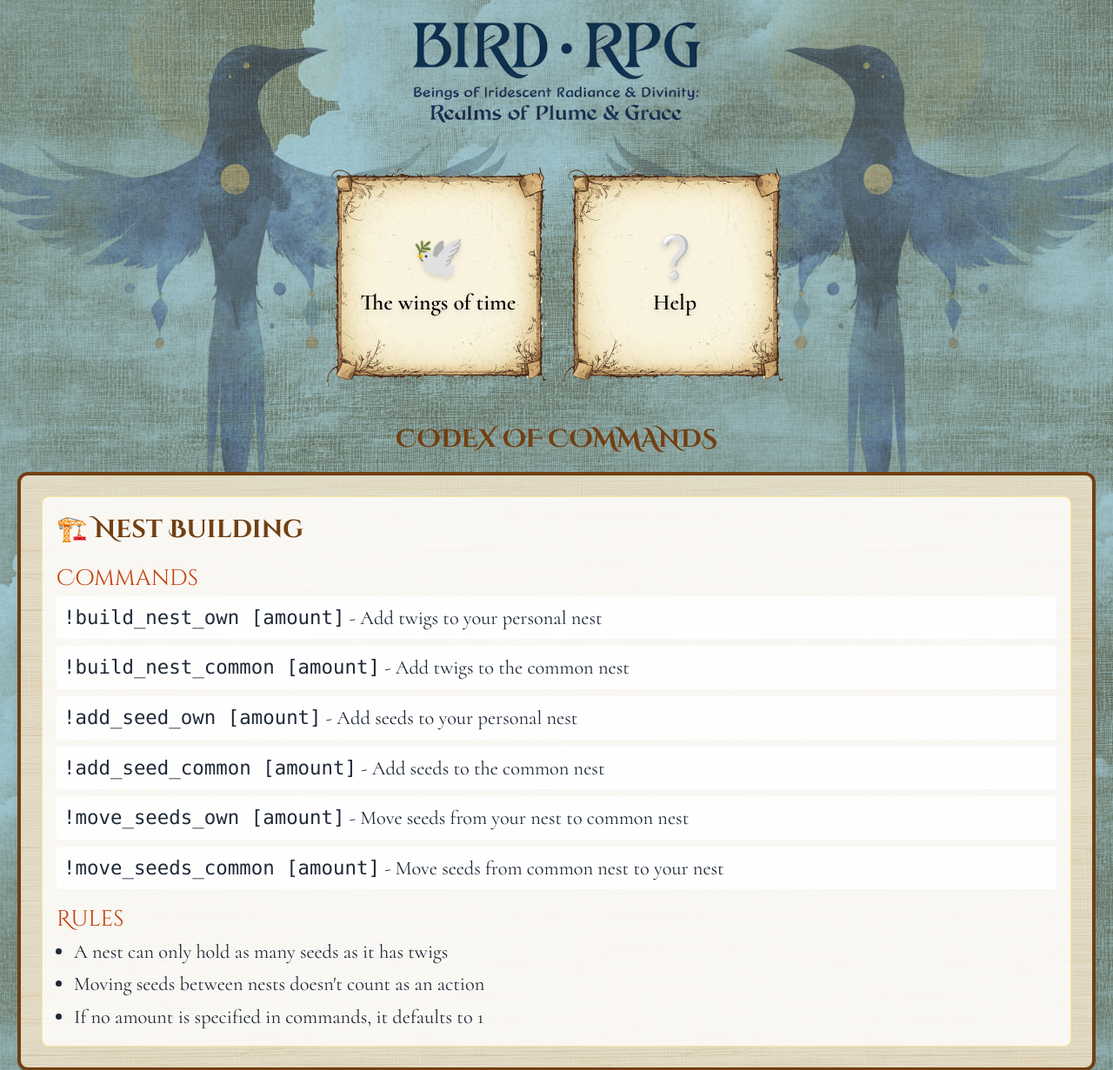
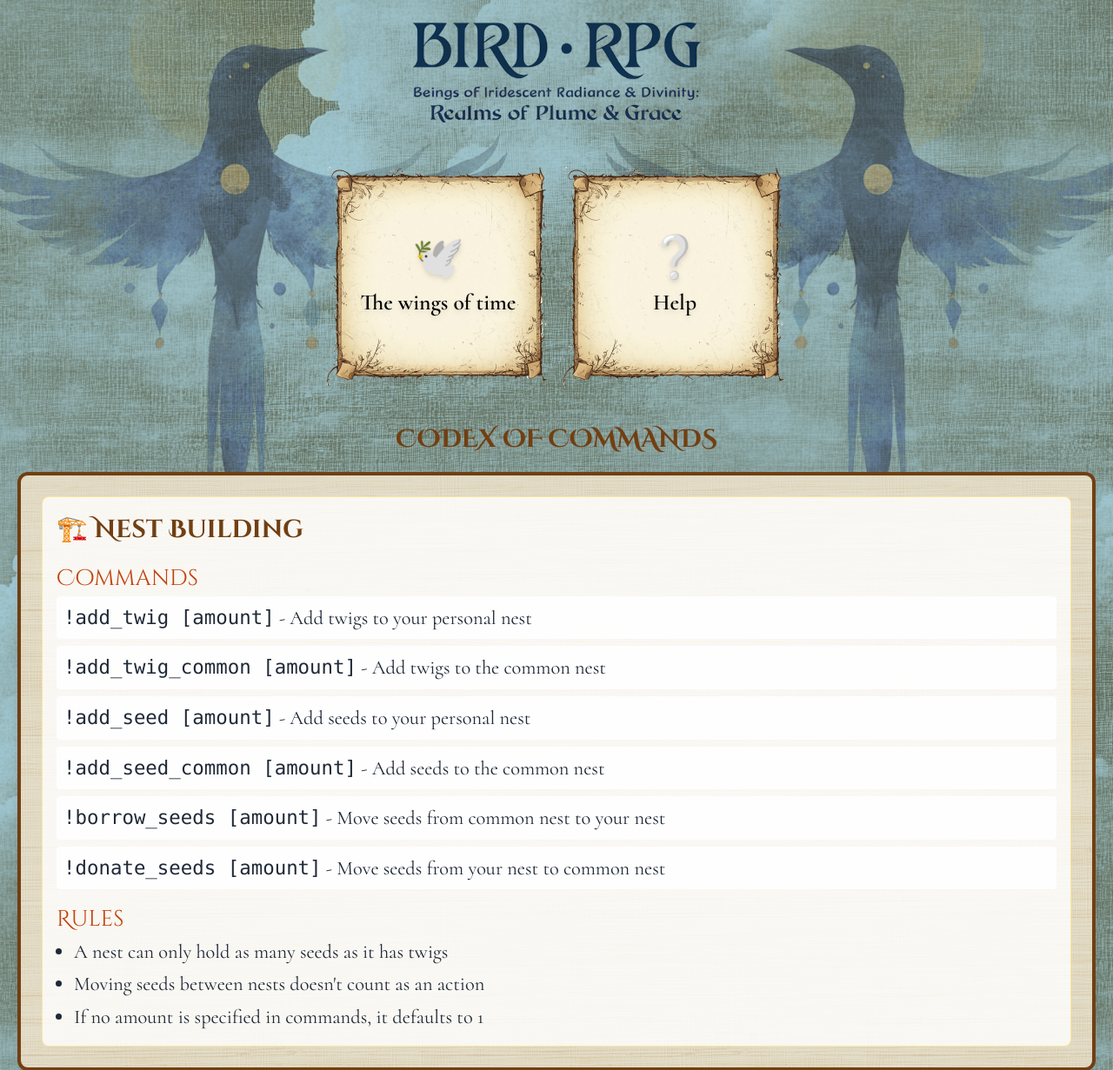
Before and after one commit to oddgoo/bird-rpg, a Flask app: page /help in a window 1280 px wide. Shown: the top 1231 px of the page at 87% size. Run offline with Flask 3, Linux system fonts and the light colour scheme; some libraries are stand-ins or nearby versions.

Commit message:
-rename commands to simplify

```diff
--- a/commands/build.py
+++ b/commands/build.py
@@ -9,7 +9,7 @@ class BuildCommands(commands.Cog):
     def __init__(self, bot):
         self.bot = bot
 
-    @commands.command(name='build_nest_own', aliases=['build_nests_own'])
+    @commands.command(name='add_twig', aliases=['build_nest_own'])
     async def build_nest_own(self, ctx, amount: int = 1):
         log_debug(f"build_nest_own called by {ctx.author.id} for {amount}")
         data = load_data()
@@ -44,7 +44,7 @@ class BuildCommands(commands.Cog):
 
         await ctx.send(message)
 
-    @commands.command(name='build_nest_common', aliases=['build_nests_common'])
+    @commands.command(name='add_twig_common', aliases=['build_nests_common','build_nest_common'])
     async def build_nest_common(self, ctx, amount: int = 1):
         log_debug(f"build_nest_common called by {ctx.author.id} for {amount}")
         data = load_data()
--- a/commands/seeds.py
+++ b/commands/seeds.py
@@ -9,7 +9,7 @@ class SeedCommands(commands.Cog):
     def __init__(self, bot):
         self.bot = bot
 
-    @commands.command(name='add_seed_own', aliases=['add_seeds_own'])
+    @commands.command(name='add_seed', aliases=['add_seeds','add_seeds_own','add_seed_own'])
     async def add_seed_own(self, ctx, amount: int = 1):
         log_debug(f"add_seed_own called by {ctx.author.id} for {amount}")
         data = load_data()
@@ -71,7 +71,7 @@ class SeedCommands(commands.Cog):
                       f"The common nest now has {common_nest['twigs']} twigs and {common_nest['seeds']} seeds.\n"
                       f"You have {remaining} {'action' if remaining == 1 else 'actions'} remaining today.")
 
-    @commands.command(name='move_seeds_own')
+    @commands.command(name='borrow_seeds', aliases=['borrow_seed','move_seeds_common','move_seed_common'])
     async def move_seeds_own(self, ctx, amount: int):
         log_debug(f"move_seeds_own called by {ctx.author.id} for {amount} seeds")
         data = load_data()
@@ -99,7 +99,7 @@ class SeedCommands(commands.Cog):
                       f"Your nest: {nest['twigs']} twigs, {nest['seeds']} seeds\n"
                       f"Common nest: {common_nest['twigs']} twigs, {common_nest['seeds']} seeds")
 
-    @commands.command(name='move_seeds_common')
+    @commands.command(name='donate_seeds', aliases=['donate_seed','move_seeds_own'])
     async def move_seeds_common(self, ctx, amount: int):
         log_debug(f"move_seeds_common called by {ctx.author.id} for {amount} seeds")
         data = load_data()
--- a/templates/help.html
+++ b/templates/help.html
@@ -12,12 +12,12 @@
                 <div>
                     <h3 class="text-xl text-orange-700 font-mystical">Commands</h3>
                     <ul class="list-group list-group-flush space-y-2">
-                        <li class="bg-white/90 p-2 rounded"><code>!build_nest_own [amount]</code> - Add twigs to your personal nest</li>
-                        <li class="bg-white/90 p-2 rounded"><code>!build_nest_common [amount]</code> - Add twigs to the common nest</li>
-                        <li class="bg-white/90 p-2 rounded"><code>!add_seed_own [amount]</code> - Add seeds to your personal nest</li>
+                        <li class="bg-white/90 p-2 rounded"><code>!add_twig [amount]</code> - Add twigs to your personal nest</li>
+                        <li class="bg-white/90 p-2 rounded"><code>!add_twig_common [amount]</code> - Add twigs to the common nest</li>
+                        <li class="bg-white/90 p-2 rounded"><code>!add_seed [amount]</code> - Add seeds to your personal nest</li>
                         <li class="bg-white/90 p-2 rounded"><code>!add_seed_common [amount]</code> - Add seeds to the common nest</li>
-                        <li class="bg-white/90 p-2 rounded"><code>!move_seeds_own [amount]</code> - Move seeds from your nest to common nest</li>
-                        <li class="bg-white/90 p-2 rounded"><code>!move_seeds_common [amount]</code> - Move seeds from common nest to your nest</li>
+                        <li class="bg-white/90 p-2 rounded"><code>!borrow_seeds [amount]</code> - Move seeds from common nest to your nest</li>
+                        <li class="bg-white/90 p-2 rounded"><code>!donate_seeds [amount]</code> - Move seeds from your nest to common nest</li>
                     </ul>
                 </div>
                 <div>
```
Also changed, not shown: README.md.
